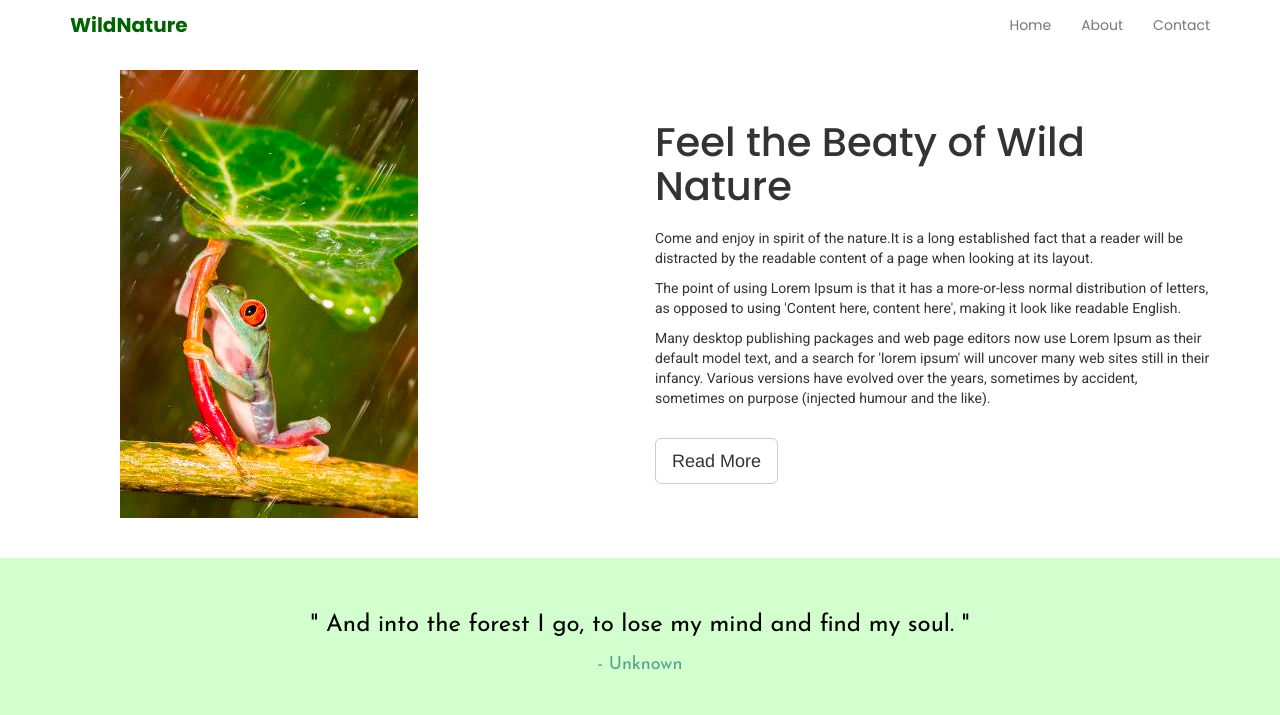
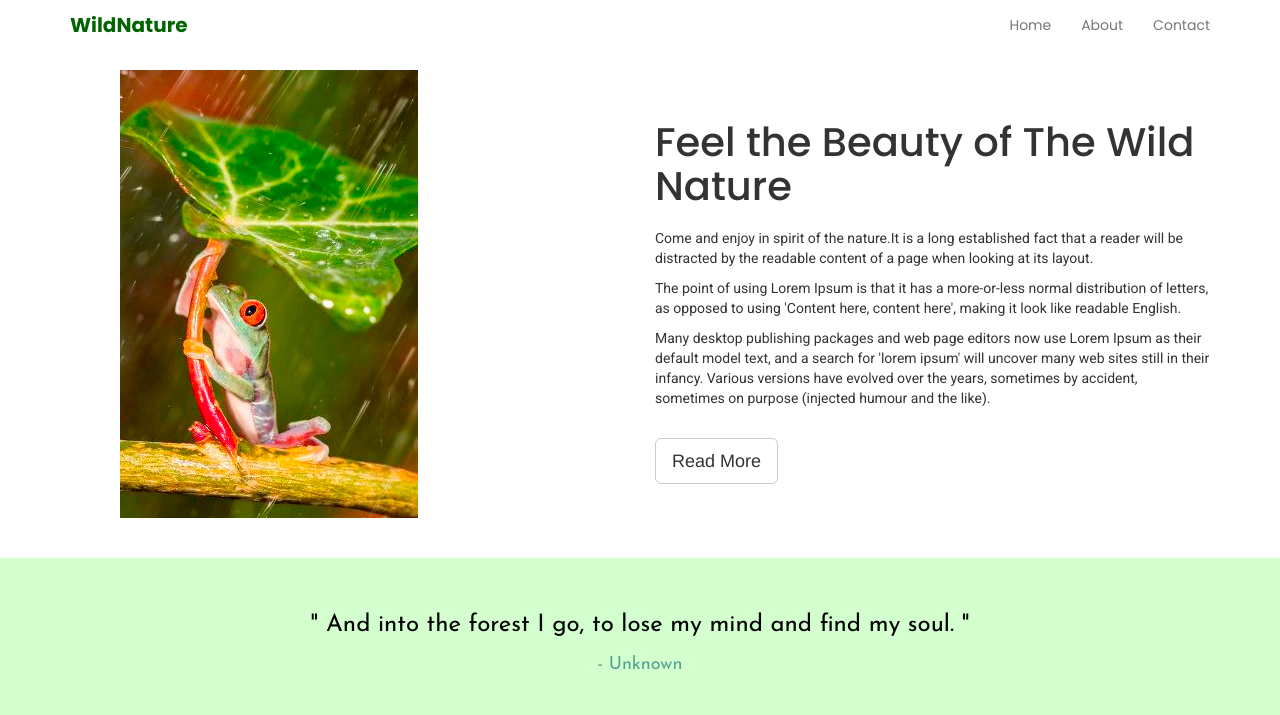
Before and after one commit to slobns/scroll-reveal, a plain HTML site: page index.html in a window 1280 px wide. Shown: the top 715 px of the page. Drawn offline with nearby package versions, Linux system fonts and the light colour scheme.

Commit message:
Update index.html

```diff
--- a/index.html
+++ b/index.html
@@ -42,7 +42,7 @@
                     </div>
                     <div class="col-md-6 col-sm-6">
                         <div class="showcase-right">
-                           <h1>Feel the Beaty of Wild Nature</h1>
+                           <h1>Feel the Beauty of The Wild Nature</h1>
                         <p>Come and enjoy in spirit of the nature.It is a long established fact that a reader will be distracted by the readable content of a page when looking at its layout. </p><p>The point of using Lorem Ipsum is that it has a more-or-less normal distribution of letters, as opposed to using 'Content here, content here', making it look like readable English.</p><p> Many desktop publishing packages and web page editors now use Lorem Ipsum as their default model text, and a search for 'lorem ipsum' will uncover many web sites still in their infancy. Various versions have evolved over the years, sometimes by accident, sometimes on purpose (injected humour and the like).
 </p>
                         </div>
```
